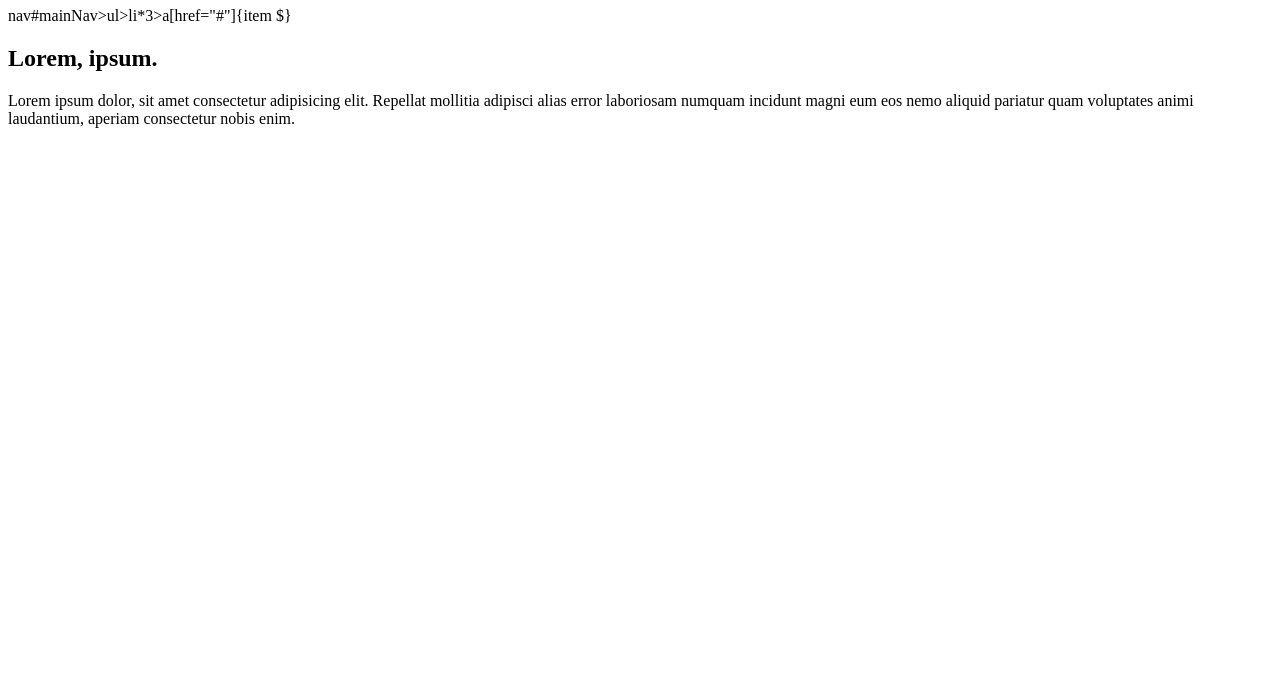
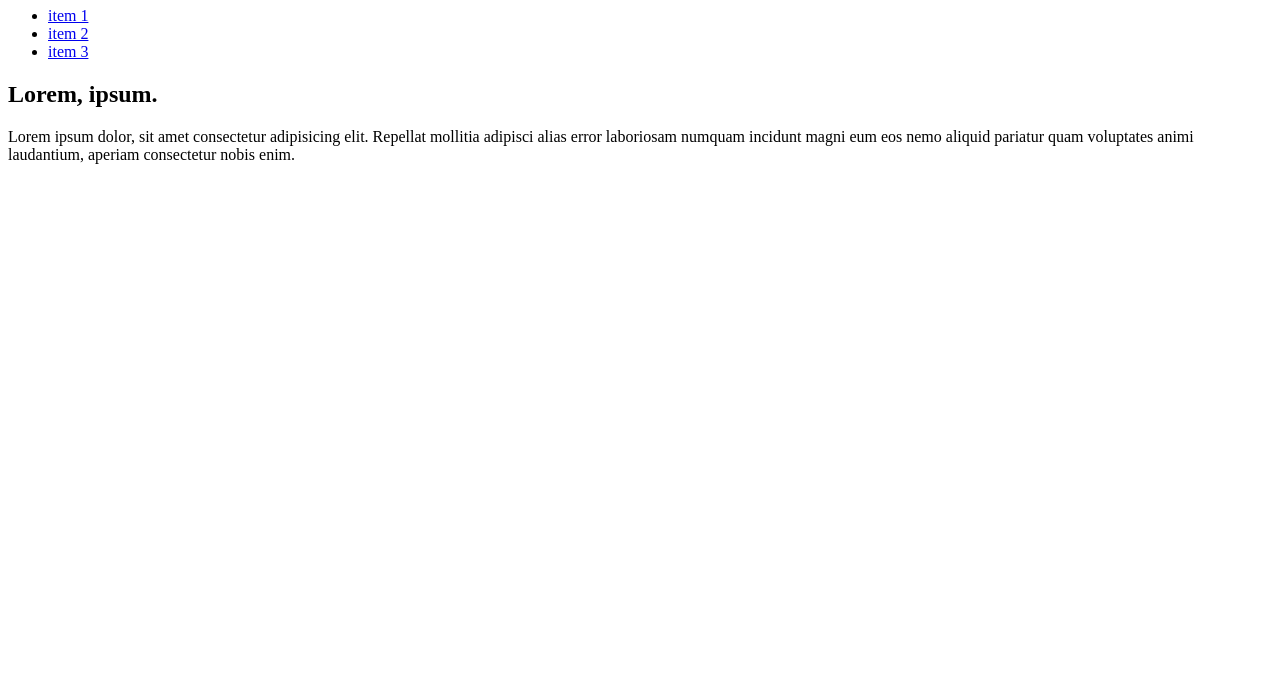
Before and after one commit to MMI-SAE-105/2022-r113-tp2-menu-alpinejs-Kiruake, a website: page index.html in a window 1280 px wide. Shown: the part 102-800 px from the top of the page. Drawn offline with nearby package versions, Linux system fonts and the light colour scheme.

Commit message:
liste menu

```diff
--- a/index.html
+++ b/index.html
@@ -1,5 +1,5 @@
 <!DOCTYPE html>
-<html lang="en">
+<html lang="fr">
   <head>
     <meta charset="UTF-8" />
     <meta http-equiv="X-UA-Compatible" content="IE=edge" />
@@ -13,7 +13,13 @@
     <header>
       <button aria-controls="mainNav">menu</button>
       <h1>Test de menu</h1>
-      nav#mainNav>ul>li*3>a[href="#"]{item $}
+      <nav id="mainNav">
+        <ul>
+          <li><a href="#">item 1</a></li>
+          <li><a href="#">item 2</a></li>
+          <li><a href="#">item 3</a></li>
+        </ul>
+      </nav>
     </header>
     <!-- h2>lorem2^p>lorem -->
     <h2>Lorem, ipsum.</h2>
```
